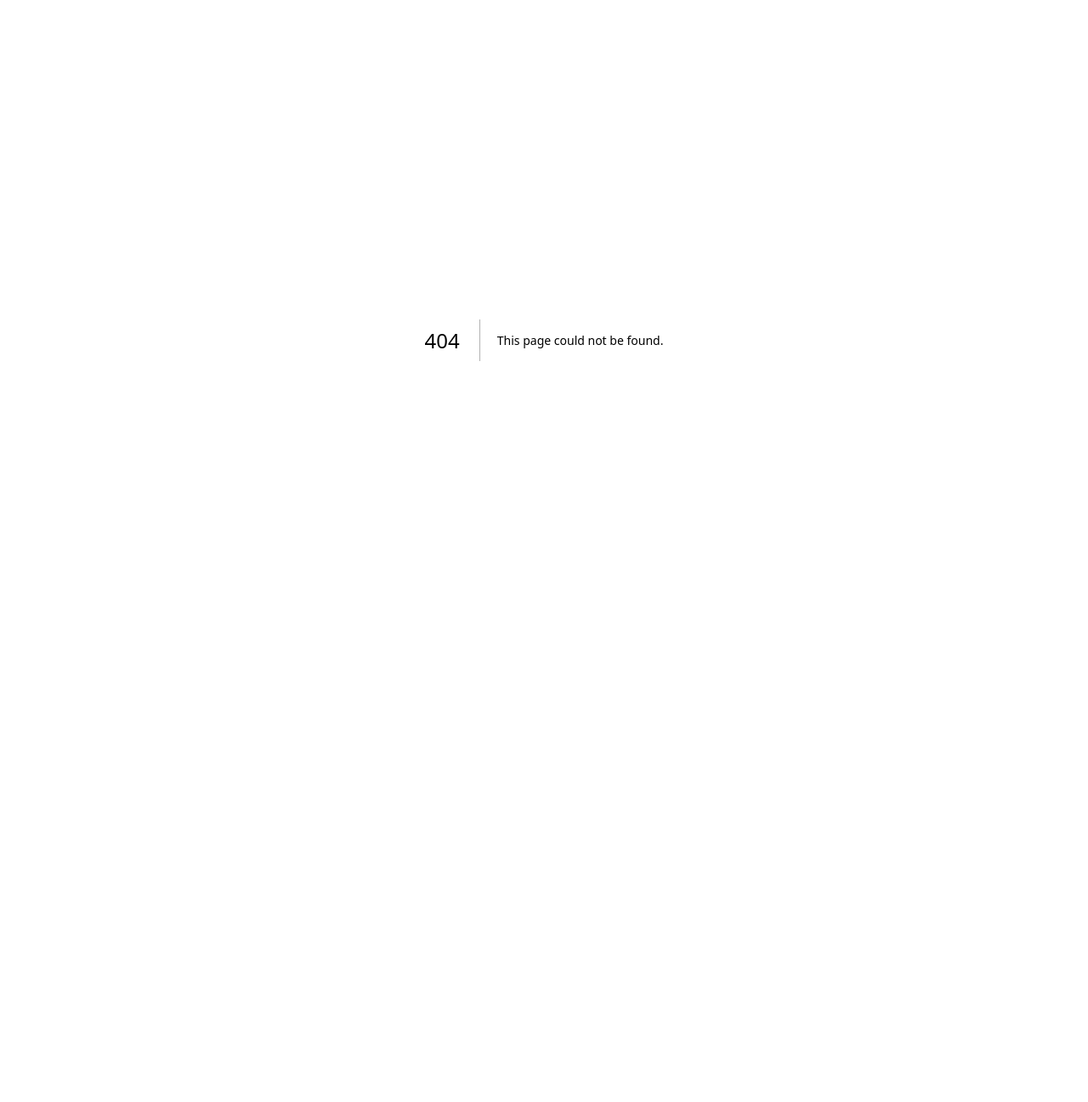
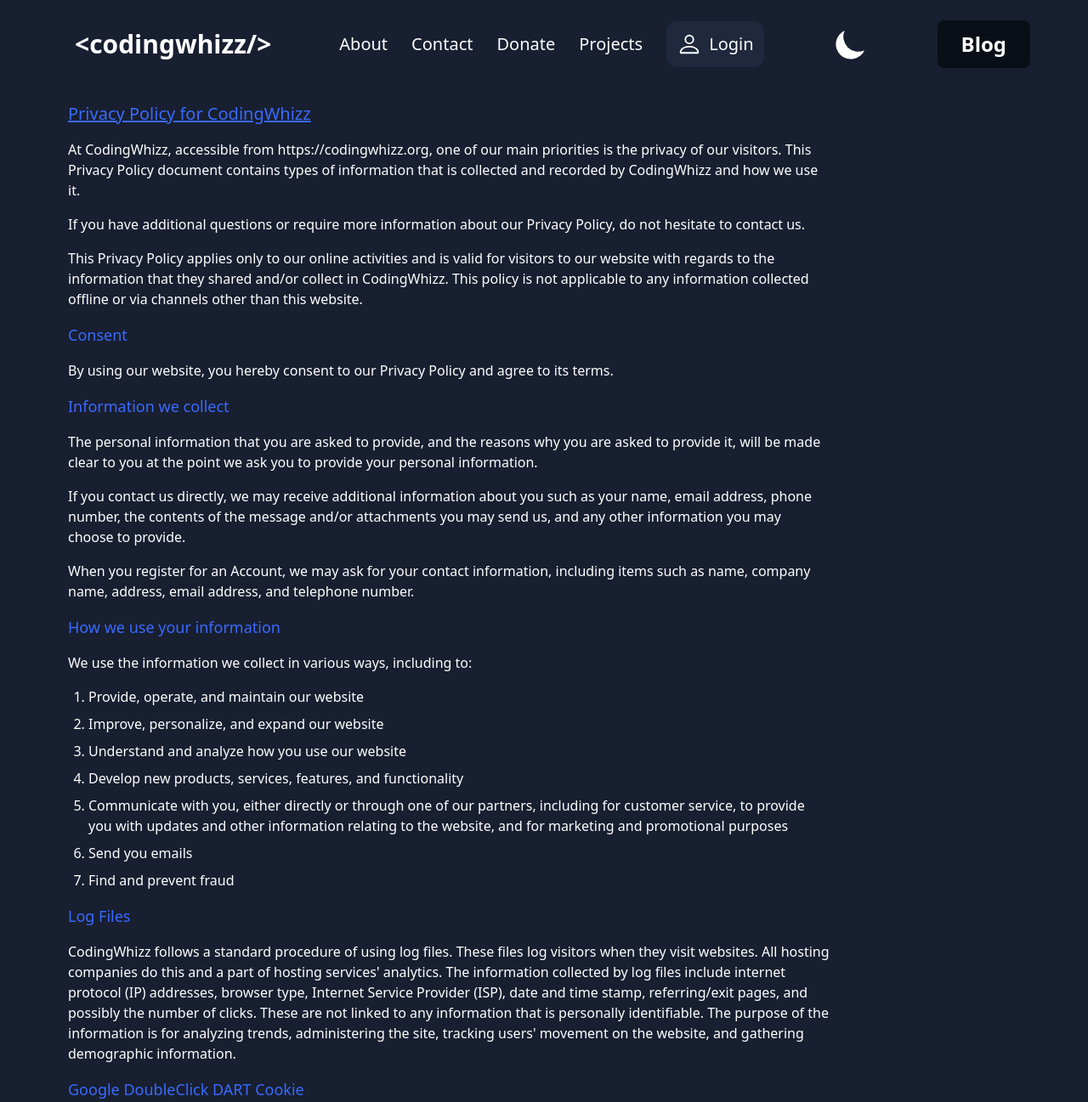
Before and after one commit to badma025/codingwhizz, a Next.js app: page /privacy-policy in a window 1280 px wide. Before the commit this address had no page. Shown: the top 1297 px of the page at 85% size. Before the commit the page ends 800 px from the top, so only its background shows below. Built offline with nearby package versions, Linux system fonts and the light colour scheme; no server answers.

Commit message:
update #10: updated privacy policy

```diff
--- /dev/null
+++ b/pages/privacy-policy.tsx
@@ -0,0 +1,249 @@
+import React from 'react'
+import Footer from '../components/Footer'
+import Header from '../components/Header'
+
+const PrivacyPolicy = () => {
+  return (
+    <div>
+      <Header />
+
+      <div className="mx-20 mt-10 max-w-4xl space-y-4 mb-10">
+        <h1 className="text-lg text-[#3a6aff] underline md:text-xl">
+          Privacy Policy for CodingWhizz
+        </h1>
+
+        <p className="">
+          At CodingWhizz, accessible from https://codingwhizz.org, one of our
+          main priorities is the privacy of our visitors. This Privacy Policy
+          document contains types of information that is collected and recorded
+          by CodingWhizz and how we use it.
+        </p>
+
+        <p>
+          If you have additional questions or require more information about our
+          Privacy Policy, do not hesitate to contact us.
+        </p>
+
+        <p>
+          This Privacy Policy applies only to our online activities and is valid
+          for visitors to our website with regards to the information that they
+          shared and/or collect in CodingWhizz. This policy is not applicable to
+          any information collected offline or via channels other than this
+          website.
+        </p>
+
+        <h2 className="text-md text-[#3a6aff] md:text-lg">Consent</h2>
+
+        <p>
+          By using our website, you hereby consent to our Privacy Policy and
+          agree to its terms.
+        </p>
+
+        <h2 className="text-md text-[#3a6aff] md:text-lg">
+          Information we collect
+        </h2>
+
+        <p>
+          The personal information that you are asked to provide, and the
+          reasons why you are asked to provide it, will be made clear to you at
+          the point we ask you to provide your personal information.
+        </p>
+        <p>
+          If you contact us directly, we may receive additional information
+          about you such as your name, email address, phone number, the contents
+          of the message and/or attachments you may send us, and any other
+          information you may choose to provide.
+        </p>
+        <p>
+          When you register for an Account, we may ask for your contact
+          information, including items such as name, company name, address,
+          email address, and telephone number.
+        </p>
+
+        <h2 className="text-md text-[#3a6aff] md:text-lg">
+          How we use your information
+        </h2>
+
+        <p>We use the information we collect in various ways, including to:</p>
+
+        <ul className="ml-6 list-decimal space-y-2">
+          <li>Provide, operate, and maintain our website</li>
+          <li>Improve, personalize, and expand our website</li>
+          <li>Understand and analyze how you use our website</li>
+          <li>Develop new products, services, features, and functionality</li>
+          <li>
+            Communicate with you, either directly or through one of our
+            partners, including for customer service, to provide you with
+            updates and other information relating to the website, and for
+            marketing and promotional purposes
+          </li>
+          <li>Send you emails</li>
+          <li>Find and prevent fraud</li>
+        </ul>
+
+        <h2 className="text-md text-[#3a6aff] md:text-lg">Log Files</h2>
+
+        <p>
+          CodingWhizz follows a standard procedure of using log files. These
+          files log visitors when they visit websites. All hosting companies do
+          this and a part of hosting services' analytics. The information
+          collected by log files include internet protocol (IP) addresses,
+          browser type, Internet Service Provider (ISP), date and time stamp,
+          referring/exit pages, and possibly the number of clicks. These are not
+          linked to any information that is personally identifiable. The purpose
+          of the information is for analyzing trends, administering the site,
+          tracking users' movement on the website, and gathering demographic
+          information.
+        </p>
+
+        <h2 className="text-md text-[#3a6aff] md:text-lg">
+          Google DoubleClick DART Cookie
+        </h2>
+
+        <p>
+          Google is one of a third-party vendor on our site. It also uses
+          cookies, known as DART cookies, to serve ads to our site visitors
+          based upon their visit to www.website.com and other sites on the
+          internet. However, visitors may choose to decline the use of DART
+          cookies by visiting the Google ad and content network Privacy Policy
+          at the following URL –{' '}
+          <a href="https://policies.google.com/technologies/ads">
+            https://policies.google.com/technologies/ads
+          </a>
+        </p>
+
+        <h2 className="text-md text-[#3a6aff] md:text-lg">
+          Advertising Partners Privacy Policies
+        </h2>
+
+        <p>
+          You may consult this list to find the Privacy Policy for each of the
+          advertising partners of CodingWhizz.
+        </p>
+
+        <p>
+          Third-party ad servers or ad networks uses technologies like cookies,
+          JavaScript, or Web Beacons that are used in their respective
+          advertisements and links that appear on CodingWhizz, which are sent
+          directly to users' browser. They automatically receive your IP address
+          when this occurs. These technologies are used to measure the
+          effectiveness of their advertising campaigns and/or to personalize the
+          advertising content that you see on websites that you visit.
+        </p>
+
+        <p>
+          Note that CodingWhizz has no access to or control over these cookies
+          that are used by third-party advertisers.
+        </p>
+
+        <h2 className="text-md text-[#3a6aff] md:text-lg">
+          Third Party Privacy Policies
+        </h2>
+
+        <p>
+          CodingWhizz's Privacy Policy does not apply to other advertisers or
+          websites. Thus, we are advising you to consult the respective Privacy
+          Policies of these third-party ad servers for more detailed
+          information. It may include their practices and instructions about how
+          to opt-out of certain options.{' '}
+        </p>
+
+        <p>
+          You can choose to disable cookies through your individual browser
+          options. To know more detailed information about cookie management
+          with specific web browsers, it can be found at the browsers'
+          respective websites.
+        </p>
+
+        <h2 className="text-md text-[#3a6aff] md:text-lg">
+          CCPA Privacy Rights (Do Not Sell My Personal Information)
+        </h2>
+
+        <p>
+          Under the CCPA, among other rights, California consumers have the
+          right to:
+        </p>
+        <p>
+          Request that a business that collects a consumer's personal data
+          disclose the categories and specific pieces of personal data that a
+          business has collected about consumers.
+        </p>
+        <p>
+          Request that a business delete any personal data about the consumer
+          that a business has collected.
+        </p>
+        <p>
+          Request that a business that sells a consumer's personal data, not
+          sell the consumer's personal data.
+        </p>
+        <p>
+          If you make a request, we have one month to respond to you. If you
+          would like to exercise any of these rights, please contact us.
+        </p>
+
+        <h2 className="text-md text-[#3a6aff] md:text-lg">
+          GDPR Data Protection Rights
+        </h2>
+
+        <p>
+          We would like to make sure you are fully aware of all of your data
+          protection rights. Every user is entitled to the following:
+        </p>
+        <p>
+          The right to access – You have the right to request copies of your
+          personal data. We may charge you a small fee for this service.
+        </p>
+        <p>
+          The right to rectification – You have the right to request that we
+          correct any information you believe is inaccurate. You also have the
+          right to request that we complete the information you believe is
+          incomplete.
+        </p>
+        <p>
+          The right to erasure – You have the right to request that we erase
+          your personal data, under certain conditions.
+        </p>
+        <p>
+          The right to restrict processing – You have the right to request that
+          we restrict the processing of your personal data, under certain
+          conditions.
+        </p>
+        <p>
+          The right to object to processing – You have the right to object to
+          our processing of your personal data, under certain conditions.
+        </p>
+        <p>
+          The right to data portability – You have the right to request that we
+          transfer the data that we have collected to another organization, or
+          directly to you, under certain conditions.
+        </p>
+        <p>
+          If you make a request, we have one month to respond to you. If you
+          would like to exercise any of these rights, please contact us.
+        </p>
+
+        <h2 className="text-md text-[#3a6aff] md:text-lg">
+          Children's Information
+        </h2>
+
+        <p>
+          Another part of our priority is adding protection for children while
+          using the internet. We encourage parents and guardians to observe,
+          participate in, and/or monitor and guide their online activity.
+        </p>
+
+        <p>
+          CodingWhizz does not knowingly collect any Personal Identifiable
+          Information from children under the age of 13. If you think that your
+          child provided this kind of information on our website, we strongly
+          encourage you to contact us immediately and we will do our best
+          efforts to promptly remove such information from our records.
+        </p>
+      </div>
+
+      <Footer/>
+    </div>
+  )
+}
+
+export default PrivacyPolicy
```
